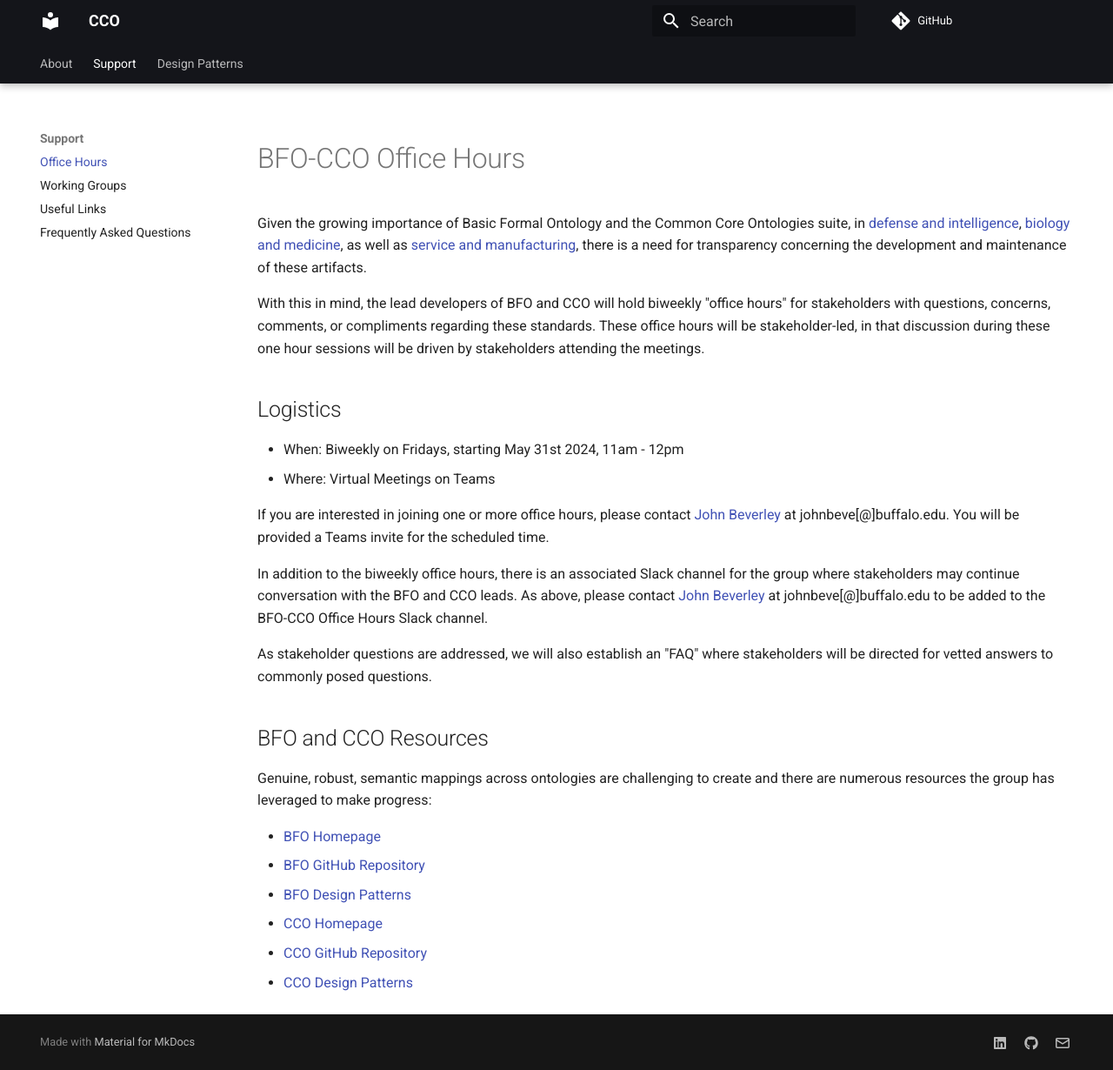
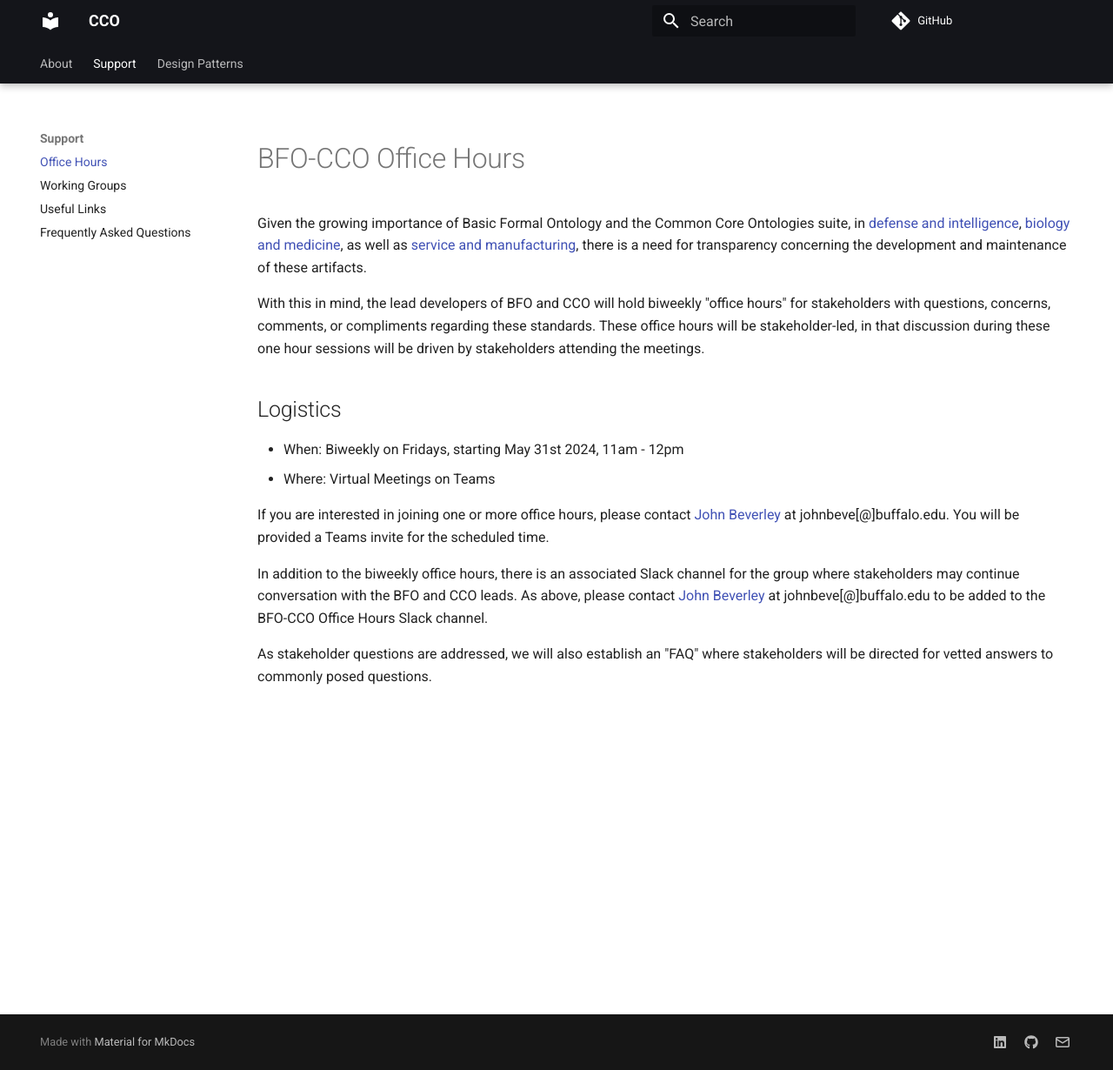
Before and after one commit to CommonCoreOntology/cco-webpage, an MkDocs documentation site: the page built from docs/office-hours.md, in a window 1280 px wide and 1230 px high. Shown: the whole window at 87% size. Built offline with MkDocs 1.6.1 and Material for MkDocs 9.7.7, drawn with Linux system fonts in a browser that asks for light colours; comment, search, counter and statistics services are not loaded.

Commit message:
Update office-hours.md
removed links sent to useful links

```diff
--- a/docs/office-hours.md
+++ b/docs/office-hours.md
@@ -21,15 +21,3 @@
 <p>In addition to the biweekly office hours, there is an associated Slack channel for the group where stakeholders may continue conversation with the BFO and CCO leads. As above, please contact <a href="https://johnbeverley.com/" class="custom-color">John Beverley</a> at johnbeve[@]buffalo.edu to be added to the BFO-CCO Office Hours Slack channel.</p>
 
 <p>As stakeholder questions are addressed, we will also establish an "FAQ" where stakeholders will be directed for vetted answers to commonly posed questions.<p>
-
-<h2>BFO and CCO Resources</h2>
-
-<p>Genuine, robust, semantic mappings across ontologies are challenging to create and there are numerous resources the group has leveraged to make progress:</p>
-<ul>
-  <li><a href="https://basic-formal-ontology.org/" class="custom-color">BFO Homepage</a></li>
-  <li><a href="https://github.com/BFO-ontology/BFO-2020" class="custom-color">BFO GitHub Repository</a></li>
-  <li><a href="https://philarchive.org/archive/OTTBBF" class="custom-color">BFO Design Patterns</a></li>
-  <li><a href="https://www.ontologyrepository.com/" class="custom-color">CCO Homepage</a></li>
-  <li><a href="https://github.com/CommonCoreOntology/CommonCoreOntologies" class="custom-color">CCO GitHub Repository</a></li>
-  <li><a href="https://arxiv.org/pdf/2404.17758" class="custom-color">CCO Design Patterns</a></li>
-</ul>
```
